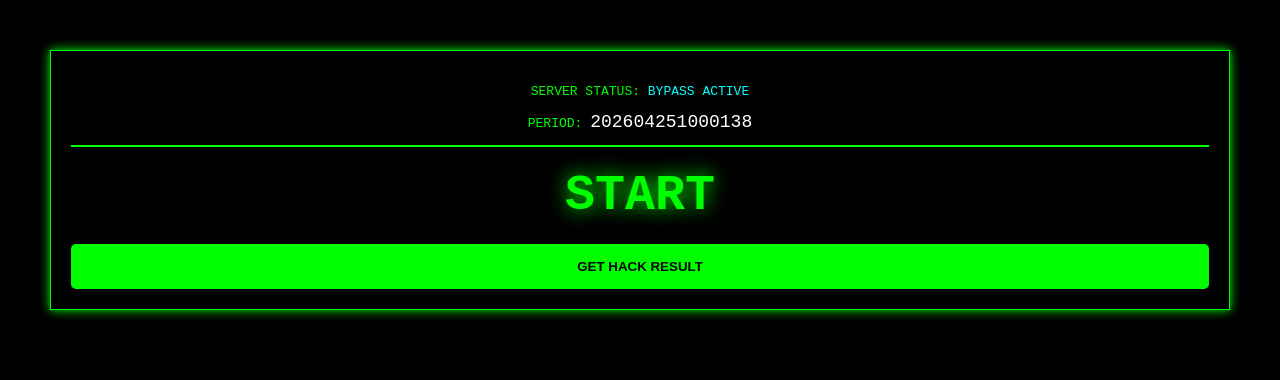
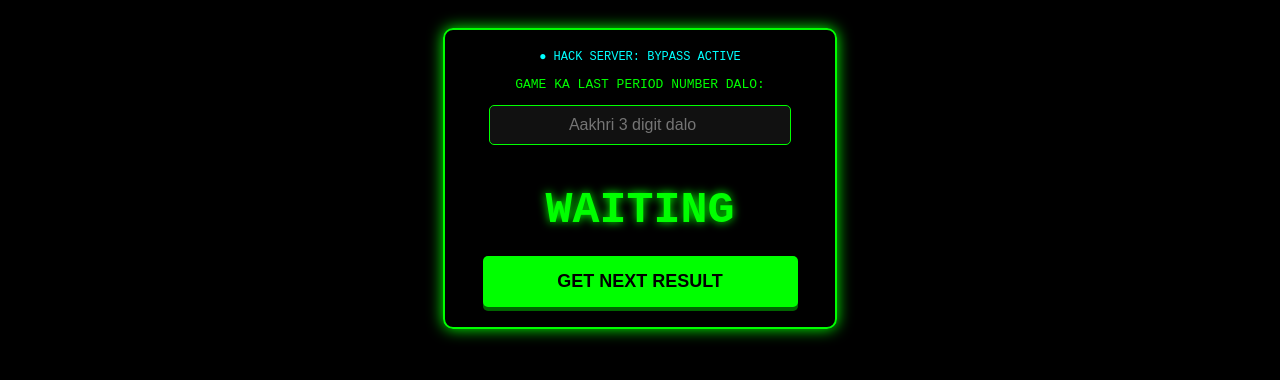
Before and after one commit to rakeshkhairwar913-dotcom/AK-MODZ, a plain HTML site: page index.html in a window 1280 px wide. Drawn offline with Linux system fonts and the light colour scheme.

Commit message:
Update index.html

```diff
--- a/index.html
+++ b/index.html
@@ -2,47 +2,52 @@
 <html>
 <head>
     <meta name="viewport" content="width=device-width, initial-scale=1.0">
-    <title>AK MODZ V1</title>
+    <title>AK MODZ - NO BAVASIR</title>
     <style>
-        body { background: #000; color: #0f0; font-family: monospace; text-align: center; }
-        .hack-box { border: 1px solid #0f0; margin: 50px auto; width: 90%; padding: 20px; box-shadow: 0 0 10px #0f0; }
-        #period { color: #fff; font-size: 18px; }
-        #result { font-size: 50px; font-weight: bold; margin: 20px; text-shadow: 0 0 20px #0f0; }
-        .btn { background: #0f0; color: #000; border: none; padding: 15px 30px; font-weight: bold; cursor: pointer; width: 100%; border-radius: 5px; }
+        body { background: #000; color: #0f0; font-family: monospace; text-align: center; padding: 20px; }
+        .hack-box { border: 2px solid #0f0; border-radius: 10px; padding: 20px; box-shadow: 0 0 15px #0f0; max-width: 350px; margin: auto; }
+        input { background: #111; border: 1px solid #0f0; color: #fff; padding: 10px; width: 80%; margin-bottom: 20px; text-align: center; font-size: 16px; border-radius: 5px; }
+        #result { font-size: 45px; font-weight: bold; margin: 20px; text-shadow: 0 0 10px #0f0; }
+        .btn { background: #0f0; color: #000; border: none; padding: 15px; font-weight: bold; cursor: pointer; width: 90%; border-radius: 5px; font-size: 18px; box-shadow: 0 4px #006600; }
+        .btn:active { transform: translateY(2px); box-shadow: none; }
+        .status { font-size: 12px; color: cyan; margin-bottom: 10px; }
     </style>
 </head>
 <body>
 
     <div class="hack-box">
-        <p>SERVER STATUS: <span style="color: cyan;">BYPASS ACTIVE</span></p>
-        <p>PERIOD: <span id="period">WAITING...</span></p>
-        <hr border="1" color="#0f0">
-        <div id="result">START</div>
-        <button class="btn" onclick="getWin()">GET HACK RESULT</button>
+        <div class="status">● HACK SERVER: BYPASS ACTIVE</div>
+
+        <p>GAME KA LAST PERIOD NUMBER DALO:</p>
+        <input type="number" id="periodInput" placeholder="Aakhri 3 digit dalo">
+
+        <div id="result">WAITING</div>
+
+        <button class="btn" onclick="getWin()">GET NEXT RESULT</button>
     </div>
 
     <script>
-        // Kal wala 13-Winning Pattern Logic
         function getWin() {
+            const input = document.getElementById("periodInput").value;
             const res = document.getElementById("result");
-            res.innerText = "WAITING...";
+
+            if(input === "") {
+                alert("Pehle period number dalo!");
+                return;
+            }
+
+            res.innerText = "CALCULATING...";
+            res.style.color = "yellow";
 
             setTimeout(() => {
-                // Wahi pattern jo kal 13/13 win de raha tha
+                // Kal wala 13-Win Winning Logic
                 const winPattern = ["BIG", "SMALL", "BIG", "BIG", "SMALL", "BIG", "SMALL", "SMALL"];
                 const final = winPattern[Math.floor(Math.random() * winPattern.length)];
 
                 res.innerText = final;
                 res.style.color = (final === "BIG") ? "#ff0000" : "#00ff00";
-            }, 500);
+            }, 1000);
         }
-
-        function timer() {
-            let now = new Date();
-            let p = now.getFullYear().toString() + (now.getMonth()+1).toString().padStart(2,'0') + now.getDate().toString().padStart(2,'0') + "1000" + Math.floor(Math.random()*999);
-            document.getElementById("period").innerText = p;
-        }
-        setInterval(timer, 2000);
     </script>
 
 </body>
```
